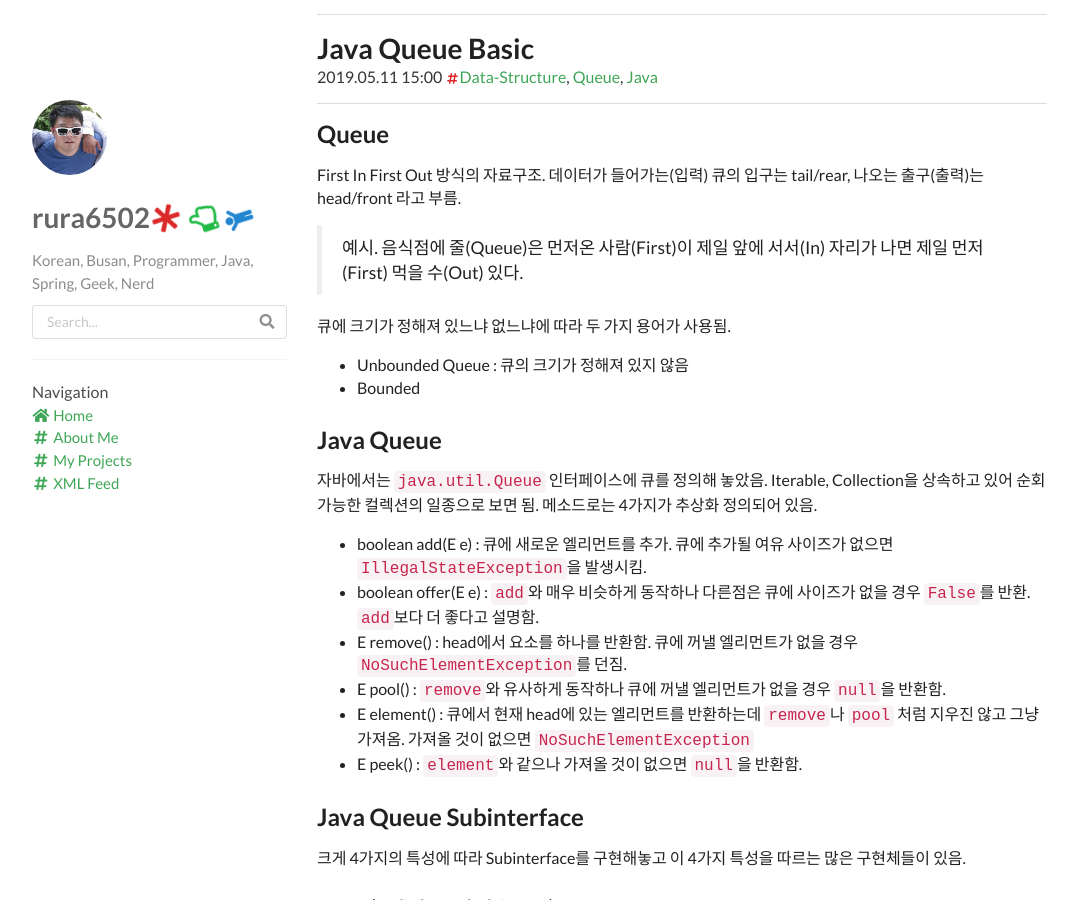
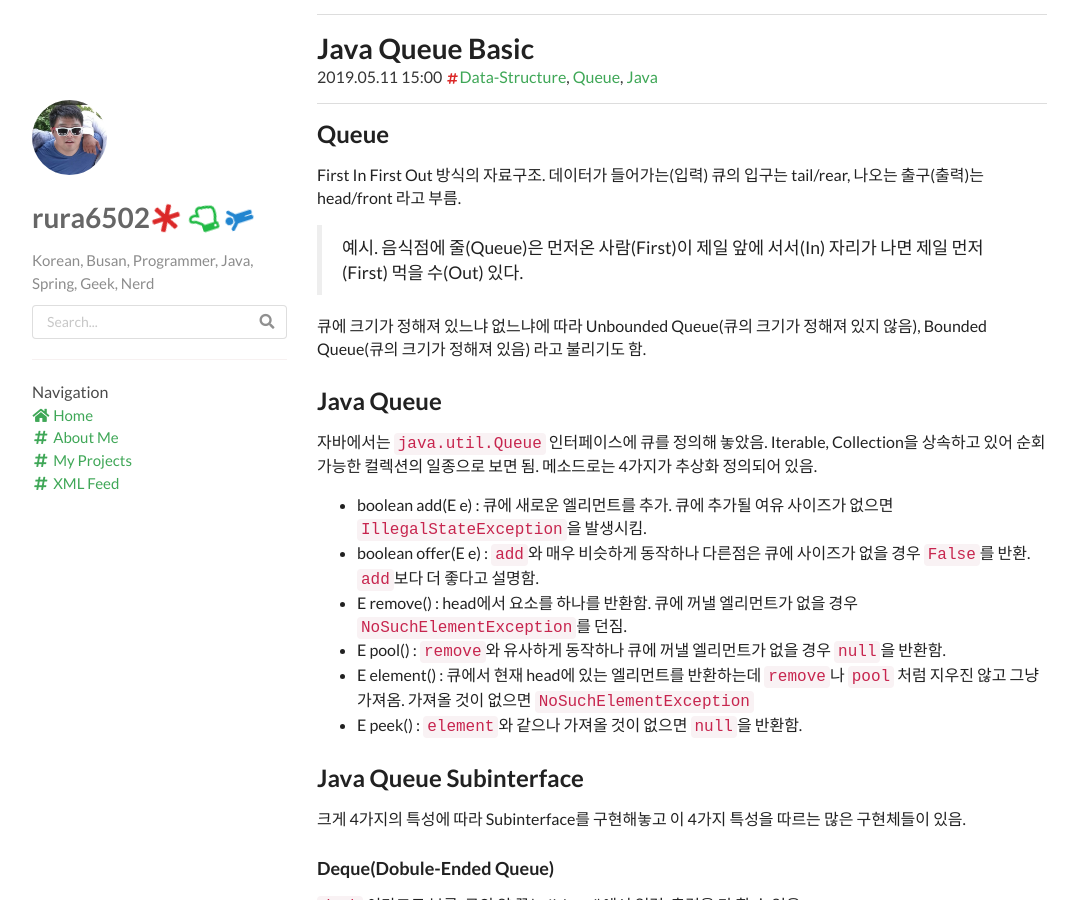
Before and after one commit to rura6502/rura6502.github.io, a Jekyll site: the page built from _posts/2019-05-12-Java-Queue-Basic.md, in a window 1280 px wide and 900 px high. Shown: the whole window, without its empty margins (53-1128 px from the left). Built offline with Jekyll 4.4.1, drawn with Linux system fonts in a browser that asks for light colours; nearby versions of some CDN libraries; comment, search, counter and statistics services are not loaded.

Commit message:
_posts/2019-05-12-Java-Queue-Basic.md updated from https://stackedit.io/

```diff
--- a/_posts/2019-05-12-Java-Queue-Basic.md
+++ b/_posts/2019-05-12-Java-Queue-Basic.md
@@ -11,10 +11,7 @@ First In First Out 방식의 자료구조. 데이터가 들어가는(입력) 큐
 
 > 예시. 음식점에 줄(Queue)은 먼저온 사람(First)이 제일 앞에 서서(In) 자리가 나면 제일 먼저(First) 먹을 수(Out) 있다.
 
-큐에 크기가 정해져 있느냐 없느냐에 따라 두 가지 용어가 사용됨.
-
-* Unbounded Queue : 큐의 크기가 정해져 있지 않음
-* Bounded
+큐에 크기가 정해져 있느냐 없느냐에 따라 Unbounded Queue(큐의 크기가 정해져 있지 않음), Bounded Queue(큐의 크기가 정해져 있음) 라고 불리기도 함.
 
 ## Java Queue
 
```
Also changed, not shown: other parts of _posts/2019-05-12-Java-Queue-Basic.md (+1 -1 lines).
